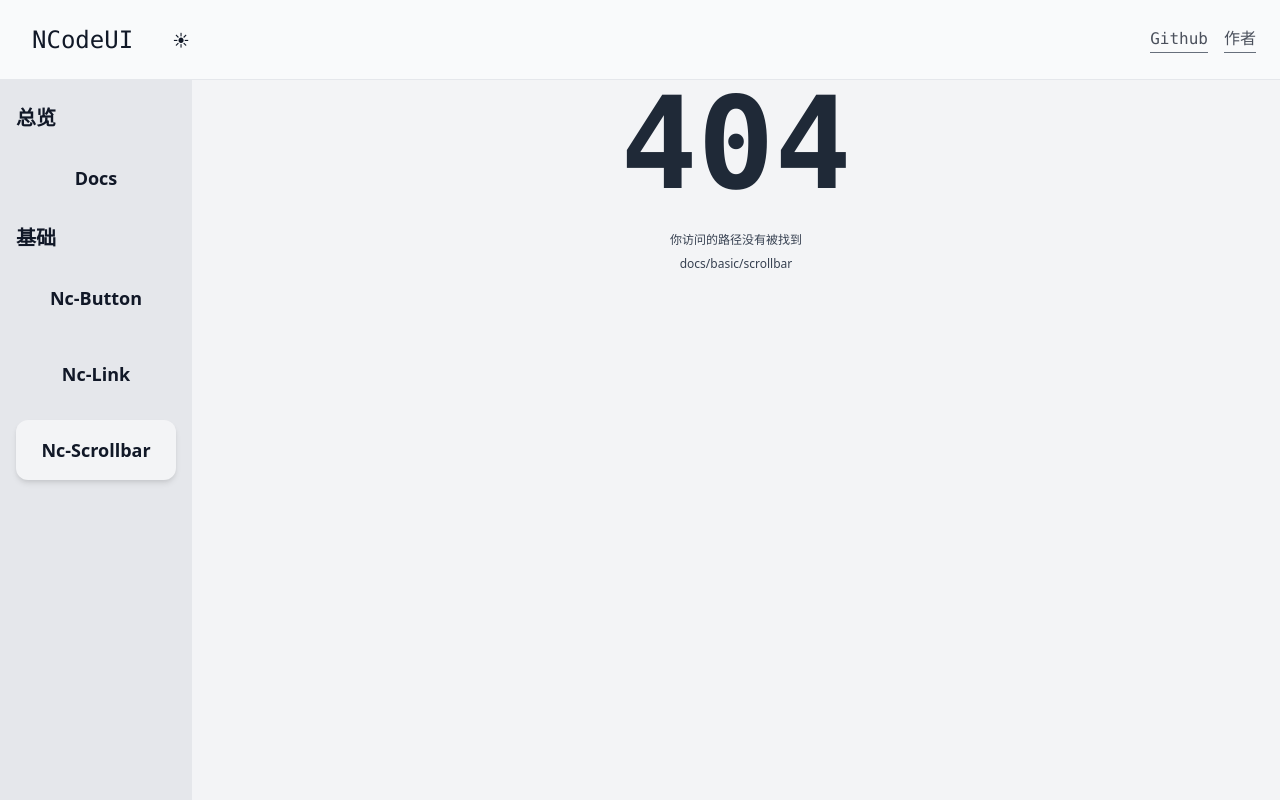
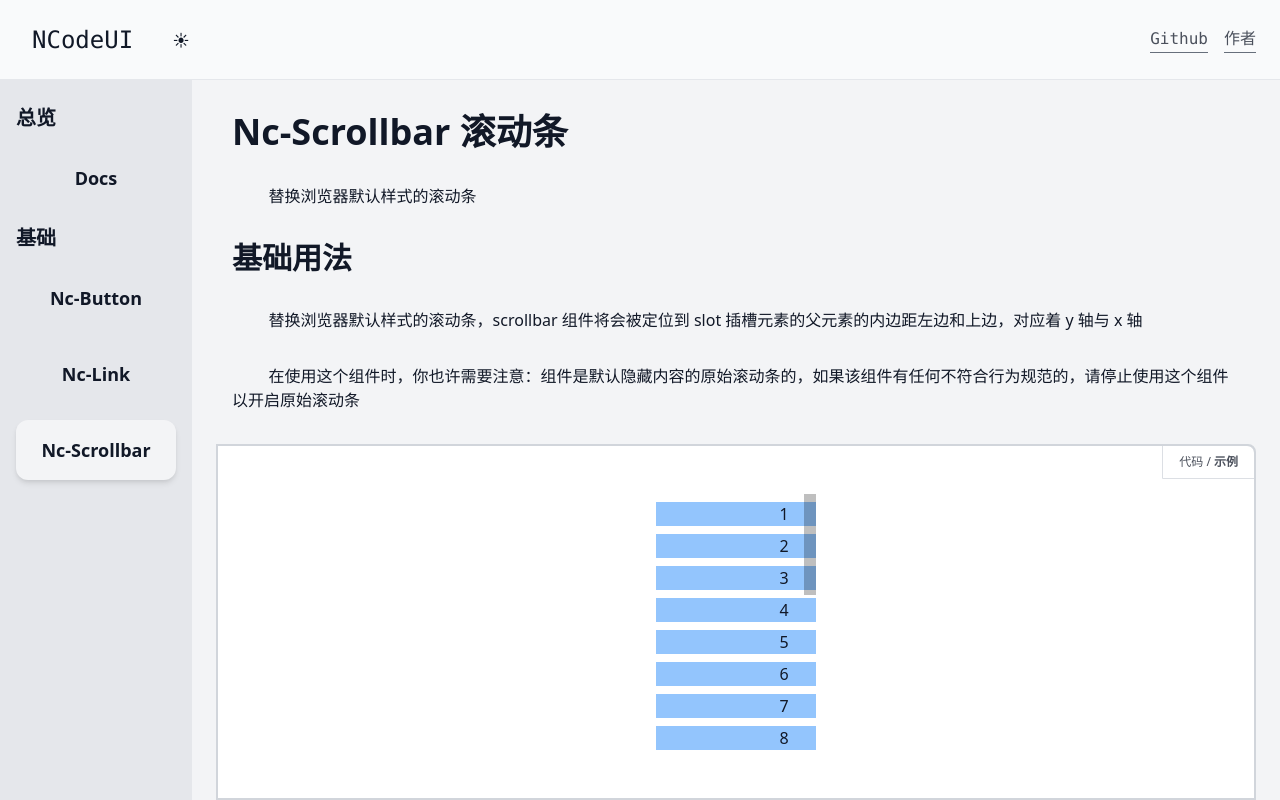
Before and after one commit to NeserCode/NCodeUI, a Vue app: page /docs/basic/scrollbar in a window 1280 px wide. Before the commit this address had no page. Built offline with nearby package versions, Linux system fonts and the light colour scheme; what @highlightjs/vue-plugin would draw is missing.

Commit message:
修复scrollbar的bug
居然是css？！！！

```diff
--- a/src/components/Basic/Scrollbar/index.vue
+++ b/src/components/Basic/Scrollbar/index.vue
@@ -22,7 +22,7 @@
             @mousedown="handleBarHold($event)"
           ></span>
         </div>
-        <div ref="realContent"><slot></slot></div>
+        <div class="realContent" ref="realContent"><slot></slot></div>
       </div>
     </div>
   </div>
@@ -311,7 +311,14 @@ span.verCell.focusing.actived {
   @apply opacity-50;
 }
 
+/* Unsupport less */
 .scrollContent::-webkit-scrollbar {
   display: none;
 }
+.horizontal,
+.vertical,
+span.horCell,
+span.verCell {
+  scroll-behavior: auto;
+}
 </style>
--- a/src/components/Native/HeadTitle/index.vue
+++ b/src/components/Native/HeadTitle/index.vue
@@ -1,6 +1,8 @@
 <template>
   <span class="headTitle" :id="nodeLink">
-    <a :class="['titleNode', haneleLevelClass()]" :href="'#' + nodeLink"
+    <a
+      :class="['titleNode', haneleLevelClass()]"
+      @click="handleScrollToTitle($event)"
       >#<sup>{{ level }}</sup></a
     >
     <span :class="['titleText', haneleLevelClass()]" ref="textContent"
@@ -21,7 +23,7 @@ var textContent = ref(null)
 var nodeLink = ref('')
 
 onMounted(() => {
-  nodeLink.value = textContent.value.textContent
+  nodeLink.value = textContent.value.textContent.replace(' ', '-')
 })
 
 nextTick(() => {
@@ -38,6 +40,15 @@ function handleThrowRename (s) {
       `Note that in this page you have multiple components (Native: headTitle) with the same title, which will affect the location of the anchor points on the page. The repeat title: ${s}`
     )
   }
+}
+
+function handleScrollToTitle (e) {
+  document
+    .querySelector('.view .nc-scrollbar .container .scrollContent')
+    .scrollTo({
+      top: e.target.offsetTop - 8,
+      behavior: 'smooth'
+    })
 }
 </script>
 
--- a/src/components/Native/Main/index.vue
+++ b/src/components/Native/Main/index.vue
@@ -146,9 +146,4 @@ function initNodeClass (id) {
 .view::-webkit-scrollbar {
   display: none;
 }
-
-/* Unsupport less */
-.view {
-  scroll-behavior: smooth;
-}
 </style>
--- a/src/router/index.js
+++ b/src/router/index.js
@@ -23,6 +23,11 @@ const routes = [
     component: () => import('@/views/Docs/Basic/Link/index.vue')
   },
   {
+    path: '/docs/basic/scrollbar',
+    name: 'Docs-Basic-Scrollbar',
+    component: () => import('@/views/Docs/Basic/Scrollbar/index.vue')
+  },
+  {
     path: '/:pathMatch(.*)*',
     name: 'NotFound',
     component: () => import('@/views/Home.vue')
--- a/src/views/Docs/Basic/Link/index.vue
+++ b/src/views/Docs/Basic/Link/index.vue
@@ -45,6 +45,6 @@ import ExampleLinkUnderline from '@/views/Docs/Basic/Link/Example/underline.vue'
 
 <style scoped lang="postcss">
 .doc-nc-link {
-  @apply flex flex-col w-full h-full;
+  @apply flex flex-col w-full h-full py-4 px-6;
 }
 </style>
--- /dev/null
+++ b/src/views/Docs/Basic/Scrollbar/Example/basic.vue
@@ -0,0 +1,44 @@
+<template>
+  <viewBox :code="code">
+    <div class="placeContainer">
+      <nc-scrollbar>
+        <span v-for="i in 20" :key="i">{{ i }}</span>
+      </nc-scrollbar>
+    </div>
+  </viewBox>
+</template>
+
+<script setup>
+import viewBox from '@/components/Native/ViewBox/index.vue'
+import NcScrollbar from '@/components/Basic/Scrollbar/index.vue'
+
+import { ref } from 'vue'
+
+const code = ref(`<template>
+    <div class="placeContainer">
+      <nc-scrollbar>
+        <span v-for="i in 20" :key="i">{{ i }}</span>
+      </nc-scrollbar>
+    </div>
+</template>
+
+<style lang="postcss" scoped>
+.placeContainer {
+  @apply relative w-40 h-64 mx-auto;
+}
+.placeContainer span {
+  @apply block w-64 text-center my-2
+  bg-blue-300;
+}
+</style>`)
+</script>
+
+<style lang="postcss" scoped>
+.placeContainer {
+  @apply relative w-40 h-64 mx-auto;
+}
+.placeContainer span {
+  @apply block w-64 text-center my-2
+  bg-blue-300;
+}
+</style>
--- /dev/null
+++ b/src/views/Docs/Basic/Scrollbar/Example/vertical.vue
@@ -0,0 +1,44 @@
+<template>
+  <viewBox :code="code">
+    <div class="placeContainer">
+      <nc-scrollbar vertival horizontal>
+        <span v-for="i in 20" :key="i">{{ i }}</span>
+      </nc-scrollbar>
+    </div>
+  </viewBox>
+</template>
+
+<script setup>
+import viewBox from '@/components/Native/ViewBox/index.vue'
+import NcScrollbar from '@/components/Basic/Scrollbar/index.vue'
+
+import { ref } from 'vue'
+
+const code = ref(`<template>
+    <div class="placeContainer">
+      <nc-scrollbar vertival horizontal>
+        <span v-for="i in 20" :key="i">{{ i }}</span>
+      </nc-scrollbar>
+    </div>
+</template>
+
+<style lang="postcss" scoped>
+.placeContainer {
+  @apply relative w-40 h-64 mx-auto;
+}
+.placeContainer span {
+  @apply block w-64 text-center my-2
+  bg-blue-300;
+}
+</style>`)
+</script>
+
+<style lang="postcss" scoped>
+.placeContainer {
+  @apply relative w-40 h-64 mx-auto;
+}
+.placeContainer span {
+  @apply block w-64 text-center my-2
+  bg-blue-300;
+}
+</style>
--- /dev/null
+++ b/src/views/Docs/Basic/Scrollbar/index.vue
@@ -0,0 +1,40 @@
+<template>
+  <div class="doc-nc-scrollbar">
+    <headTitle :level="1">Nc-Scrollbar 滚动条</headTitle>
+    <para>替换浏览器默认样式的滚动条</para>
+    <headTitle :level="2">基础用法</headTitle>
+    <para
+      >替换浏览器默认样式的滚动条，scrollbar 组件将会被定位到 slot
+      插槽元素的父元素的内边距左边和上边，对应着 y 轴与 x 轴</para
+    >
+    <para
+      >在使用这个组件时，你也许需要注意：组件是默认隐藏内容的原始滚动条的，如果该组件有任何不符合行为规范的，请停止使用这个组件以开启原始滚动条</para
+    >
+    <example-scrollbar-basic />
+    <headTitle :level="2">激活横轴滚动</headTitle>
+    <para>默认情况下，scrollbar 组件不开启横向轴即 x 轴的显示</para>
+    <para
+      >使用 vertical 与 horizontal 属性开启对应的滚动条，这两种属性都接受一个
+      Boolean 类型的值。其中 vertical 即 y 轴是默认开启的</para
+    >
+    <example-scrollbar-vertical />
+    <headTitle :level="2">属性键值</headTitle>
+    <para>😥 这部分等我什么时候做出来表格再写</para>
+    <placeholder />
+  </div>
+</template>
+
+<script setup>
+import headTitle from '@/components/Native/HeadTitle/index.vue'
+import para from '@/components/Native/Para/index.vue'
+import placeholder from '@/components/Native/Placeholder/index.vue'
+
+import ExampleScrollbarBasic from '@/views/Docs/Basic/Scrollbar/Example/basic.vue'
+import ExampleScrollbarVertical from '@/views/Docs/Basic/Scrollbar/Example/vertical.vue'
+</script>
+
+<style scoped lang="postcss">
+.doc-nc-scrollbar {
+  @apply flex flex-col w-full h-full py-4 px-6;
+}
+</style>
--- a/src/views/Docs/Basic/index.vue
+++ /dev/null
@@ -1,12 +0,0 @@
-<template>
-  <div class="doc-basic">Basic Docs</div>
-</template>
-
-<script setup>
-</script>
-
-<style scoped lang="postcss">
-.doc-basic {
-  @apply flex justify-center w-full h-full;
-}
-</style>
```
